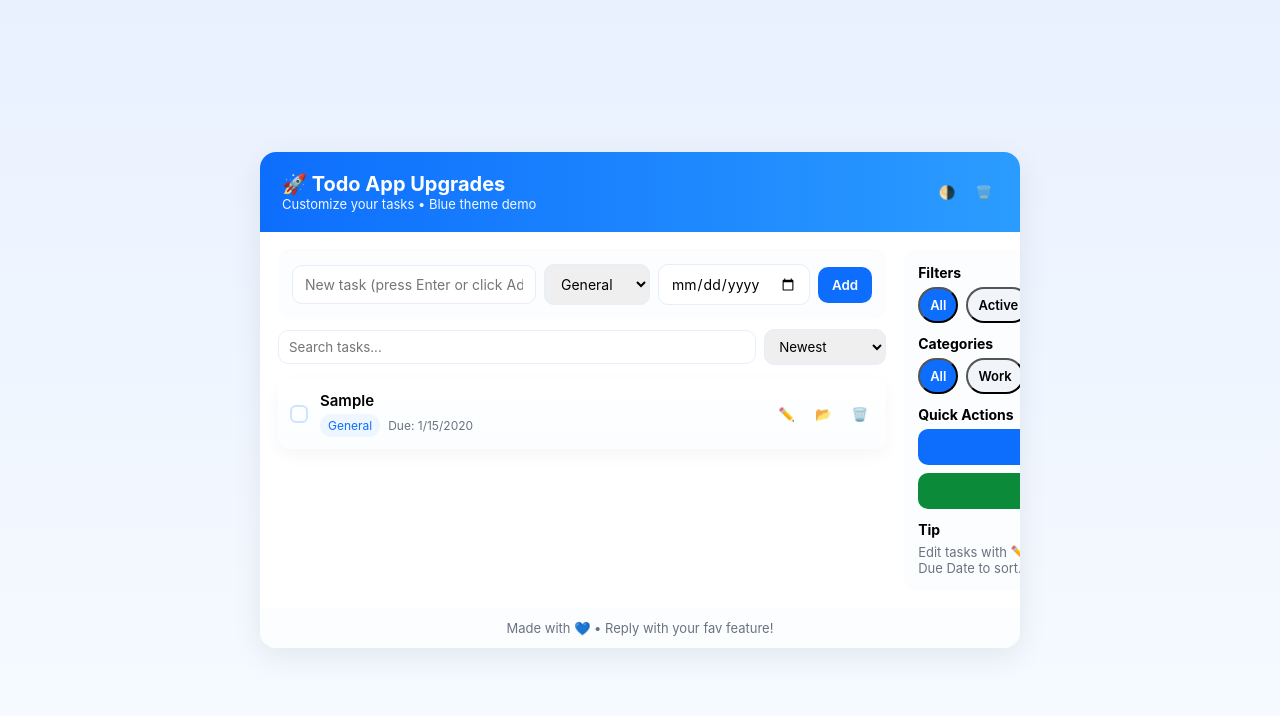
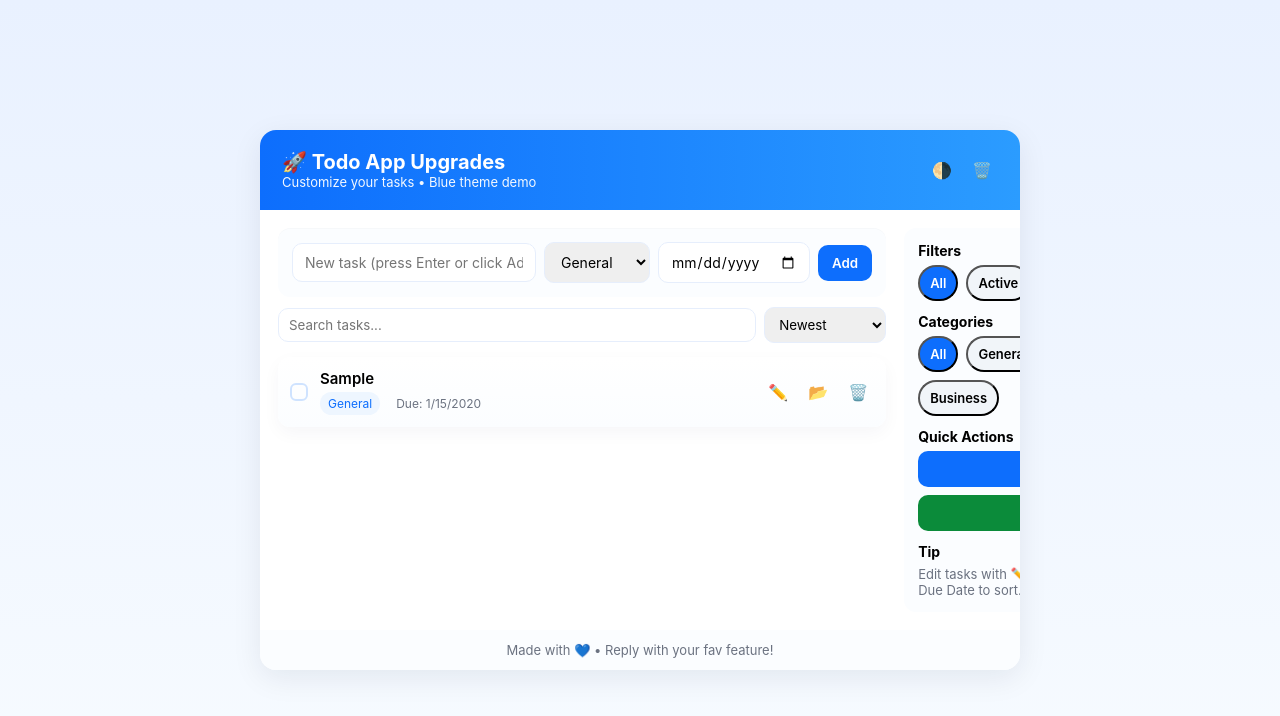
Before and after one commit to anjumrafhan/Todo-App, a plain HTML site: page todo.html in a window 1280 px wide. Both pictures are taken after typing "Sample", "2020-01-15" into the empty fields and a click on the button "Add". Drawn offline with Linux system fonts and the light colour scheme.

Commit message:
Refactor todo.html for better styling and functionality
Updated title and improved CSS for tags and buttons. Enhanced date formatting and task rendering logic.

Signed-off-by: anjumrafhan <anjumrafhan@gmail.com>

```diff
--- a/todo.html
+++ b/todo.html
@@ -3,7 +3,7 @@
 <head>
 <meta charset="utf-8" />
 <meta name="viewport" content="width=device-width,initial-scale=1" />
-<title>Todo App — Upgrades Demo</title>
+<title>Todo App — Upgrades Demo (Fixed)</title>
 <style>
   /* ----- Basic Reset ----- */
   * { box-sizing: border-box; margin:0; padding:0; font-family: Inter, system-ui, Arial, sans-serif; }
@@ -53,12 +53,15 @@
   .checkbox { width:18px; height:18px; border-radius:6px; border:2px solid #cfe3ff; display:flex; align-items:center; justify-content:center; cursor:pointer; }
   .checkbox.checked { background: #0d6efd; border-color:#0d6efd; color:#fff; font-size:12px; }
   .task-title { font-weight:600; font-size:15px; overflow:hidden; text-overflow:ellipsis; white-space:nowrap; }
-  .meta { font-size:12px; color:#6b7280; margin-top:4px; display:flex; gap:8px; align-items:center; }
-  .tag { background:#eef6ff; color:#0d6efd; padding:4px 8px; border-radius:999px; font-size:12px; display:inline-block; }
+  .meta { font-size:12px; color:#6b7280; margin-top:4px; display:flex; gap:8px; align-items:center; flex-wrap:wrap; }
+  .tag {
+    background:#eef6ff; color:#0d6efd; padding:4px 8px; border-radius:999px; font-size:12px; display:inline-block;
+    min-width:36px; text-align:center;
+  }
 
   /* ----- Buttons ----- */
   .actions { display:flex; gap:8px; align-items:center; }
-  .icon-btn { background:transparent; border:0; cursor:pointer; padding:6px; border-radius:8px; transition:background .12s; }
+  .icon-btn { background:transparent; border:0; cursor:pointer; padding:6px; border-radius:8px; transition:background .12s; font-size:16px; }
   .icon-btn:hover{ background: #f1f7ff; }
   .danger { color:#ef4444; }
 
@@ -77,7 +80,6 @@
   @keyframes fadeOut { from{opacity:1} to{opacity:0; transform:translateX(20px)} }
 
   /* ----- Dark mode override ----- */
-  .dark-mode body, .dark { }
   .dark .card { background:#0b1320; color:#e6eef8; box-shadow: 0 8px 30px rgba(0,0,0,0.6); }
   .dark header { background: linear-gradient(90deg,#062a56,#0b3f6b); color:#fff; }
   .dark .add { background:#07111b; box-shadow:none; }
@@ -88,6 +90,7 @@
   .dark .chip { background:#0a2a4a; color:#bfe0ff; }
   .dark .chip.active { background:#044b9b; color:#fff; }
   .dark .footer { background:#07121b; color:#8fbce8; }
+  .dark .tag { background:#08305d; color:#cfe8ff; }
 
   /* small helpers */
   .muted { color:#6b7280; font-size:13px; }
@@ -150,6 +153,7 @@
           <h4>Categories</h4>
           <div class="list" id="categoryChips">
             <button class="chip active" data-cat="All">All</button>
+            <button class="chip" data-cat="General">General</button>
             <button class="chip" data-cat="Work">Work</button>
             <button class="chip" data-cat="Home">Home</button>
             <button class="chip" data-cat="Business">Business</button>
@@ -204,25 +208,34 @@ function save(){ localStorage.setItem(LS_KEY, JSON.stringify(tasks)); }
 
 /* Helpers */
 function uid(){ return Date.now().toString(36) + Math.random().toString(36).slice(2,6); }
+
+/* Safer date formatter */
 function fmtDate(dStr){
   if(!dStr) return '';
-  const d = new Date(dStr + 'T00:00:00');
+  // Accept both yyyy-mm-dd and other formats
+  let d = new Date(dStr);
+  if (isNaN(d)) {
+    d = new Date(dStr + 'T00:00:00');
+  }
+  if (isNaN(d)) return dStr;
+  // Locale string (short)
   return d.toLocaleDateString();
 }
 
-/* Add */
+/* Add (fixed capture for category & date + debug log) */
 function addTask(){
   const text = taskInput.value.trim();
   if(!text) return alert('Please enter a task.');
 
-  // safe fetch of selected category (works even if browser behaves odd)
+  // safe fetch of selected category
   const category = (catSelect.options && catSelect.options[catSelect.selectedIndex])
                    ? catSelect.options[catSelect.selectedIndex].value
                    : (catSelect.value || 'General');
 
+  // safe due value (some browsers may return empty)
   const dueVal = dueInput.value || '';
 
-  console.log('Adding task →', { text, category, dueVal }); // check browser console (Cmd+Option+J on Mac)
+  console.log('Adding task →', { text, category, dueVal }); // open console to debug if needed
 
   const newTask = {
     id: uid(),
@@ -241,7 +254,7 @@ function addTask(){
 addBtn.addEventListener('click', addTask);
 taskInput.addEventListener('keydown', e => { if(e.key === 'Enter'){ addTask(); } });
 
-/* Render */
+/* Render (with safer meta creation) */
 function render(){
   // filters
   const activeFilter = document.querySelector('.chip[data-filter].active')?.dataset.filter || 'all';
@@ -277,7 +290,7 @@ function render(){
     return;
   }
 
-  list.forEach((t, idx) => {
+  list.forEach((t) => {
     const item = document.createElement('div');
     item.className = 'task';
     item.id = 'task-' + t.id;
@@ -296,10 +309,18 @@ function render(){
     if(t.done){ title.style.textDecoration = 'line-through'; title.style.opacity = '0.6'; }
     textWrap.appendChild(title);
 
-    const meta = document.createElement('div'); meta.className='meta';
-    const cat = document.createElement('span'); cat.className='tag'; cat.textContent = t.category;
+    // safer meta block
+    const meta = document.createElement('div'); meta.className = 'meta';
+    const cat = document.createElement('span'); cat.className = 'tag';
+    cat.textContent = t.category || 'General';
     meta.appendChild(cat);
-    if(t.due){ const due = document.createElement('span'); due.textContent = 'Due: ' + fmtDate(t.due); meta.appendChild(due); }
+
+    if (t.due && String(t.due).trim()) {
+      const due = document.createElement('span');
+      due.textContent = 'Due: ' + fmtDate(t.due);
+      due.style.marginLeft = '8px';
+      meta.appendChild(due);
+    }
     textWrap.appendChild(meta);
 
     left.appendChild(textWrap);
@@ -346,7 +367,7 @@ function deleteTask(id){
   }, 300);
 }
 
-/* Edit */
+/* Edit (prompt based) */
 function editTask(id){
   const t = tasks.find(x => x.id === id);
   if(!t) return;
```
